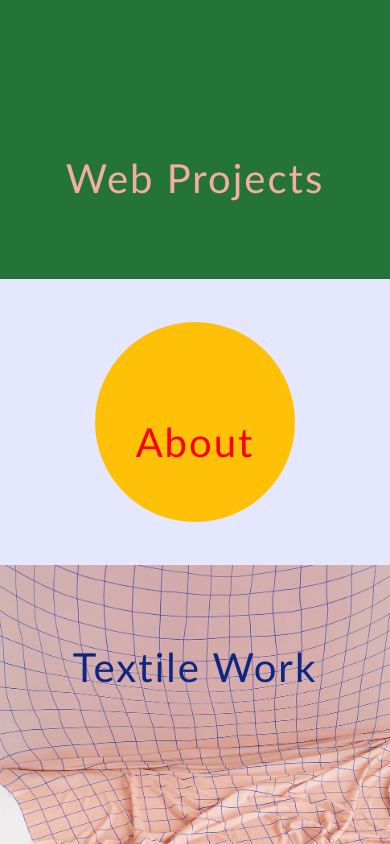
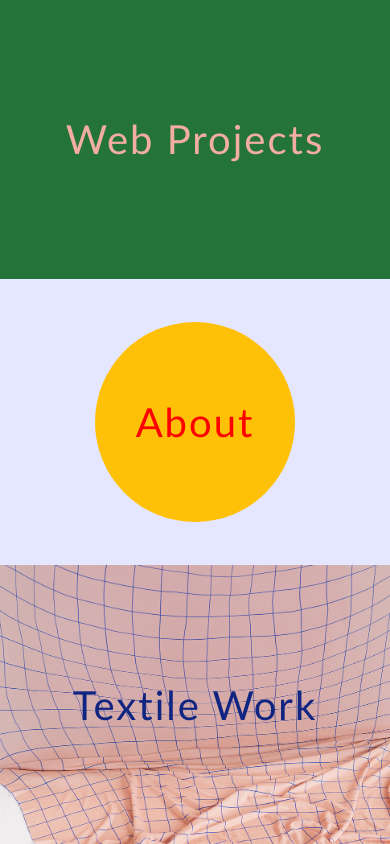
Before and after one commit to thelindr/portfolio, a React app: page / in a window 390 px wide. Built offline with nearby package versions, Linux system fonts and the light colour scheme.

Commit message:
margin push

```diff
--- a/src/components/home/style.css
+++ b/src/components/home/style.css
@@ -4,10 +4,7 @@
 }
 
 .home a {
-  margin: 0px;
-  margin-top: 20%;
   color: #0f2581;
-  font-family: Calibri;
   font-size: 40px;
   text-decoration: none;
   letter-spacing: 2px;
@@ -27,6 +24,7 @@
   display: flex;
   justify-content: center;
   align-content: space-around;
+  align-items: center;
   width: 53vh;
   height: 53vh;
   background-image: url("/1639271_therese_lindroth_foto_ekaterina_lukoshkova_1_970.jpg");
--- a/src/components/projects/style.css
+++ b/src/components/projects/style.css
@@ -62,6 +62,7 @@
 @media (max-width: 600px) and (min-width: 0px) {
   .Projects .Container {
     grid-template-columns: 1fr 1fr;
+    width: 100%;
   }
 
   .Projects .Header {
@@ -70,5 +71,6 @@
 
   .Projects .navigationBar {
     width: 80%;
+    align-items: center;
   }
 }
--- a/src/index.css
+++ b/src/index.css
@@ -2,7 +2,7 @@
 body {
   margin: 0;
   padding: 0;
-  font-family: calibri;
+  font-family: calibri, verdana;
   animation: fadein 2s;
 }
 
```
